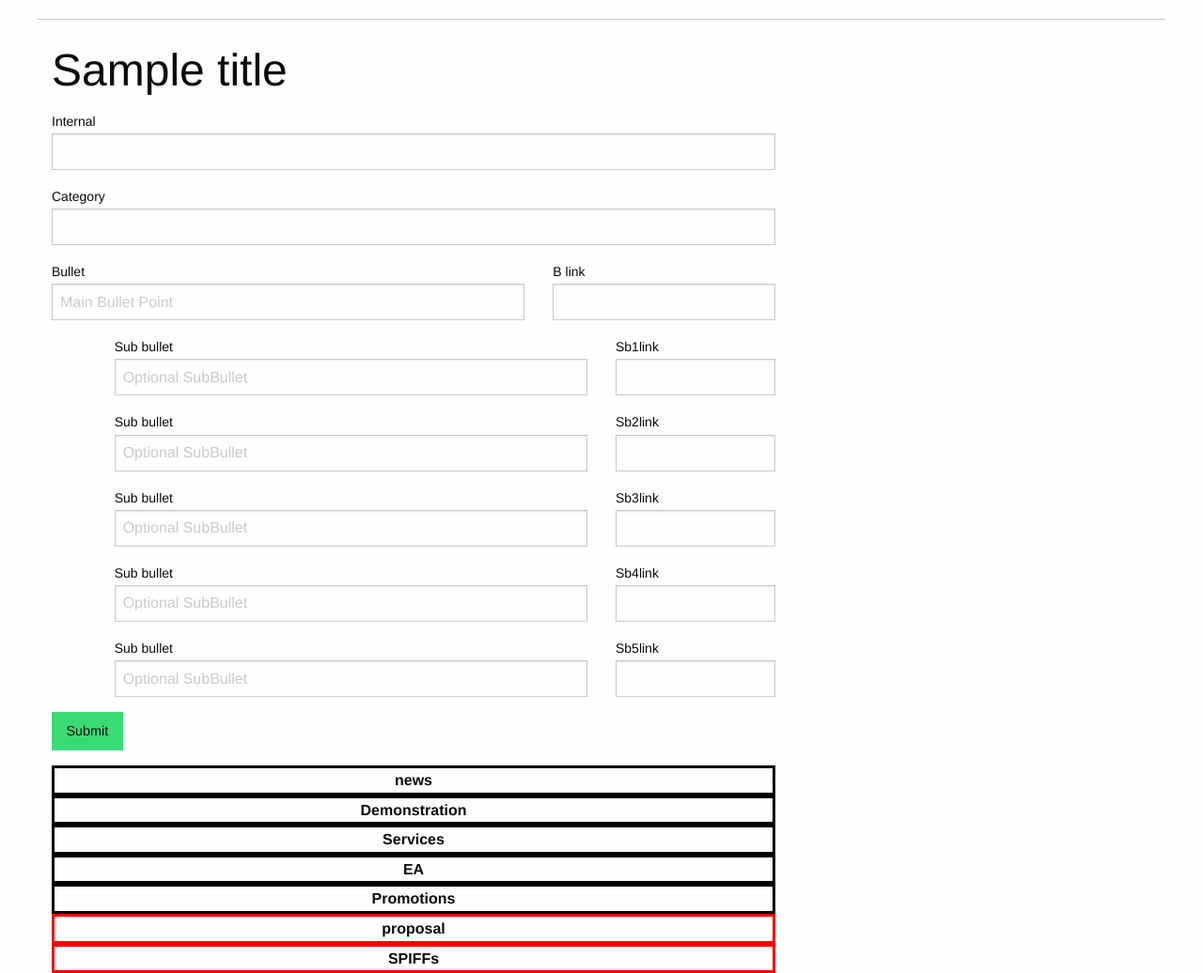
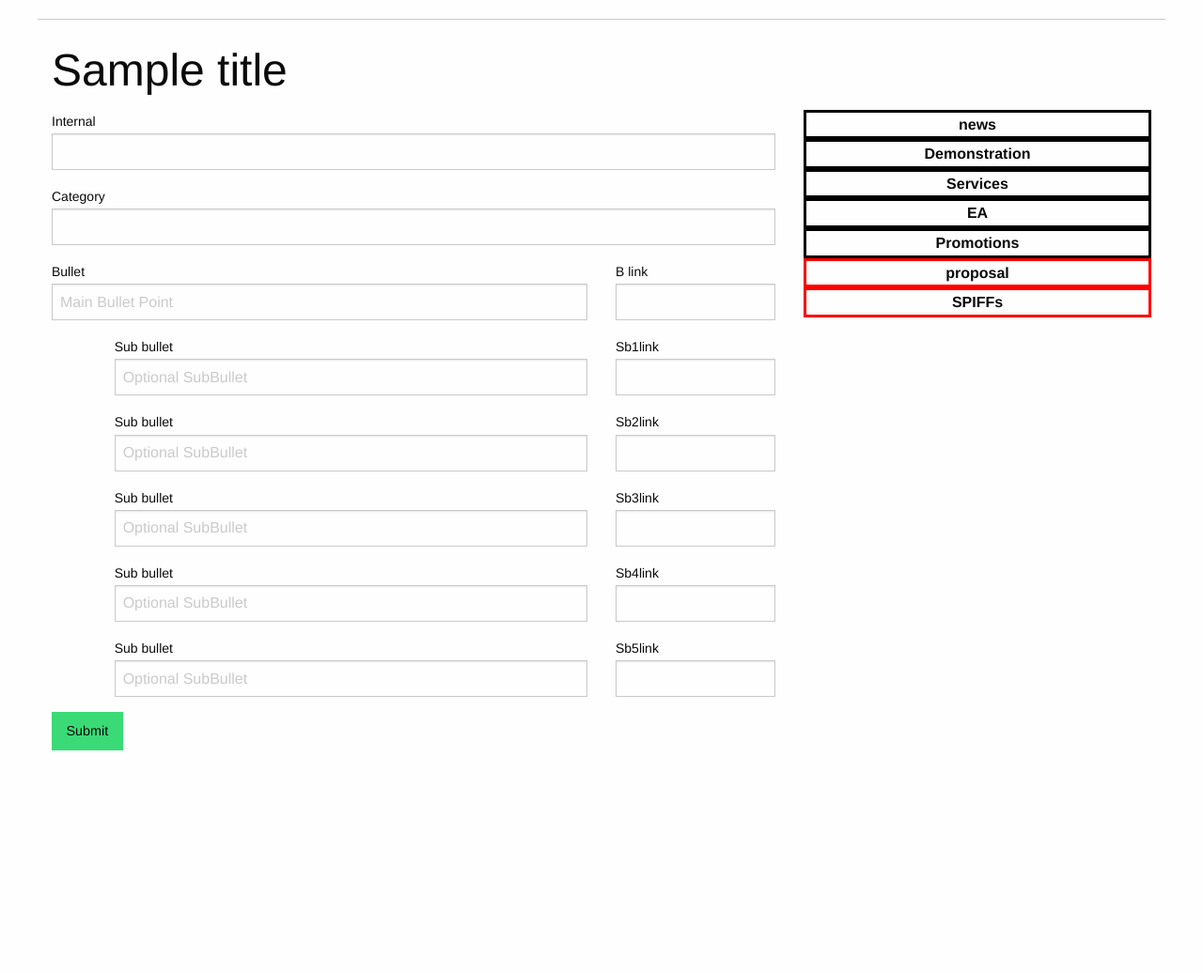
Before and after one commit to jleatham/flask-template, a Flask app: template myflask/templates/rendertest.html in a window 1280 px wide. Shown: the part 56-1092 px from the top of the page at 94% size. After the commit the page ends 855 px from the top, so only its background shows below. Run offline with Flask 2, Linux system fonts and the light colour scheme; the template is opened without the code that fills it: most values are stand-ins (such as "Sample title", 1, 10 or a date in 2020); form fields are guessed from the names that the template uses; some libraries are stand-ins or nearby versions.

Commit message:
grid update

```diff
--- a/myflask/templates/form.html
+++ b/myflask/templates/form.html
@@ -12,14 +12,14 @@
                 <span style="color: red;">[{{ error }}]</span>
                 {% endfor %}
                 <div class="grid-x grid-margin-x">
-                        <div class="large-8 cell">
+                        <div class="large-9 cell">
                                 {{ form.bullet.label }}
                                 {{ form.bullet(size=32, placeholder="Main Bullet Point") }}
                                 {% for error in form.bullet.errors %}
                                 <span style="color: red;">[{{ error }}]</span>
                                 {% endfor %}
                             </div>
-                        <div class="large-4 cell">
+                        <div class="large-3 cell">
                                 {{ form.bLink.label }}
                                 {{ form.bLink(size=10) }}
 
--- a/myflask/templates/rendertest.html
+++ b/myflask/templates/rendertest.html
@@ -17,7 +17,7 @@
                 <div class="medium-8 large-8 small-12 cell">
                         {% include 'form.html' %}
                 </div>
-                <div class="medium-4 large-8 small-12 cell">
+                <div class="medium-4 large-4 small-12 cell">
 
 
                             <p class="external"><strong>news</strong></p>
```
